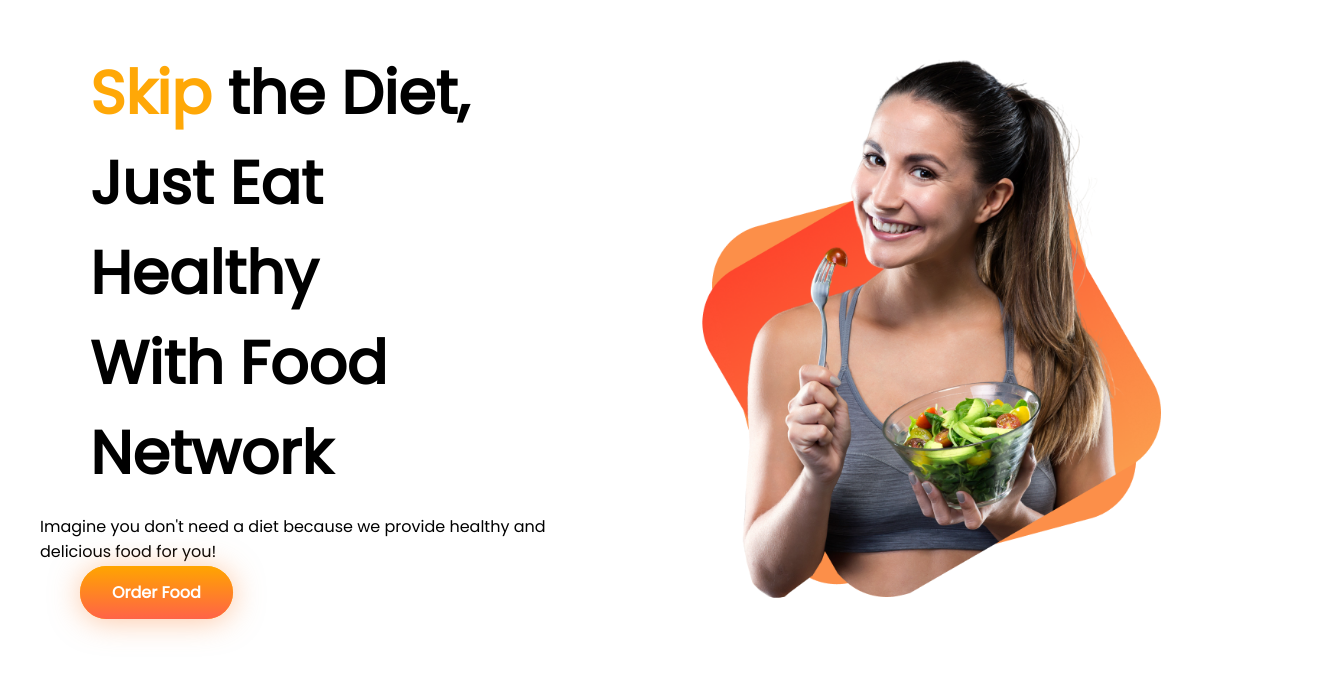
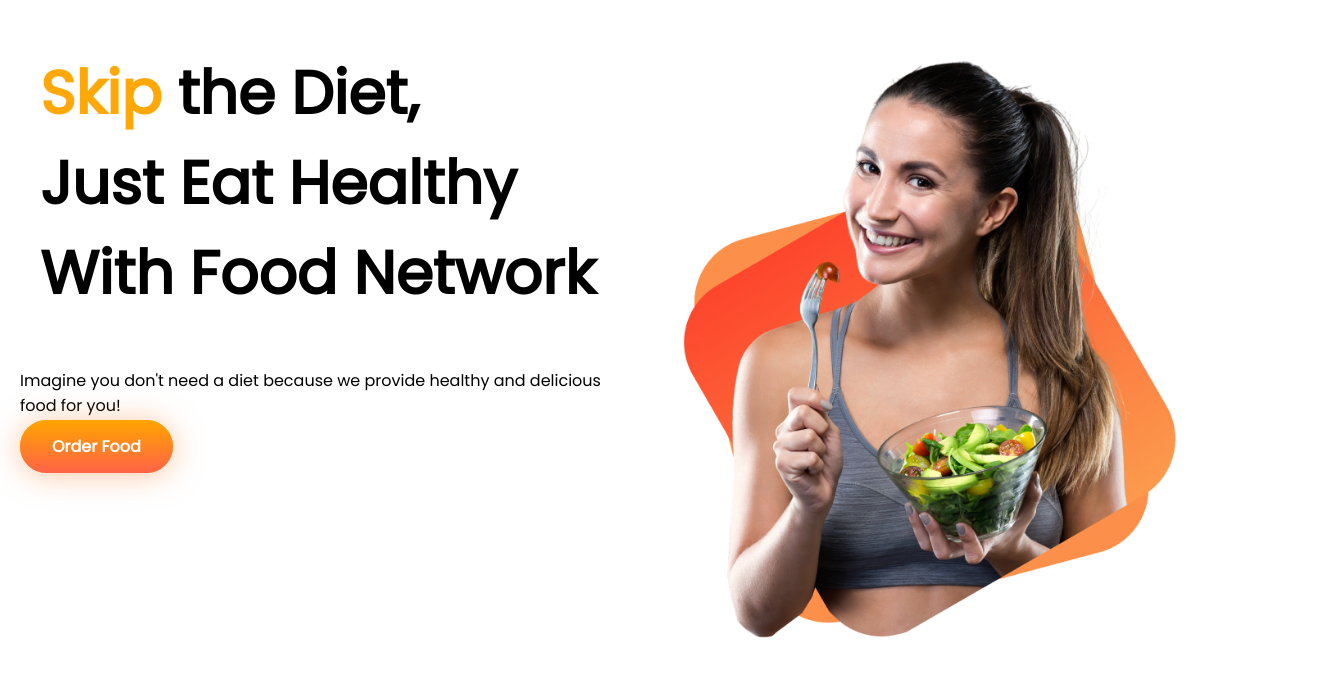
Before and after one commit to Bonnhi/food-network, a plain HTML site: page index.html in a window 1280 px wide. Shown: the part 102-800 px from the top of the page, 1325 px wide, since content can reach past the window. Drawn offline with Linux system fonts and the light colour scheme.

Commit message:
change added

```diff
--- a/index.html
+++ b/index.html
@@ -43,7 +43,7 @@
     </section>
     <div class="center-recipie">
         <h1>My Recipies</h1>
-        <>Lorem Ipsum is simply dummy text of the printing and typesetting industry.<br>
+        Lorem Ipsum is simply dummy text of the printing and typesetting industry.<br>
         Lorem Ipsum has been the industry's standard dummy text ever since the <br>
         1500s</p>
     </div>
--- a/style.css
+++ b/style.css
@@ -2,16 +2,25 @@ body{
     font-family: 'Montserrat', sans-serif;
 font-family: 'Poppins', sans-serif;
 margin: 0;
+position: absolute;
 }
 h1{
     font-size:60px;
-    margin: 0px 50px;
+
+    margin: 0px 20px;
     font-weight: 700;
 }
 h2{
     font-weight: bold;
 }
+.details{
+    margin-top:50px;
+    font-weight: 500;
+
+}
 .button{
+    margin-top: 52px;
+    padding: 15px 32px;
     text-decoration: none;
     background-image: linear-gradient(orange, tomato);
     color: white;
@@ -20,13 +29,15 @@ font-weight: 700;
     padding: 15px 32px;
     box-shadow: 0px 2px 30px rgba(252, 143, 73, 0.5);
     border-radius:100px;
-    margin:40px;
+
 }
 .oranged{
     color:rgba(255, 166, 0, 0.974);
+
 }
 .Identify{
     display:flex;
+
     margin-bottom: 100px;
 }
 .order-heading img{
@@ -35,7 +46,8 @@ font-weight: 700;
 
 }
 .order-heading{
-    padding:0px 40px;
+
+    padding:0px 20px;
     margin-top: 150px;
     width:70%;
 
@@ -44,6 +56,7 @@ font-weight: 700;
 #back-color{
     background: rgba(252, 143, 73, 0.1);
     background-image: url(images/shapes/7.png);
+
 }
 .center-recipie{
     text-align: center;
@@ -61,7 +74,7 @@ font-weight: 700;
 }
 .recipie-title img{
     width: 90%;
-    margin:10px;
+    margin:5px;
     padding: 5px;
 }
 .display{
```
